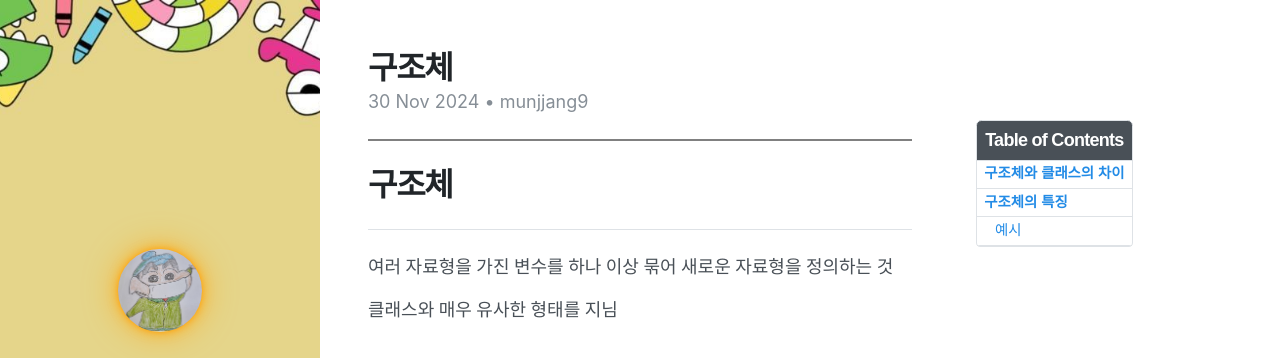
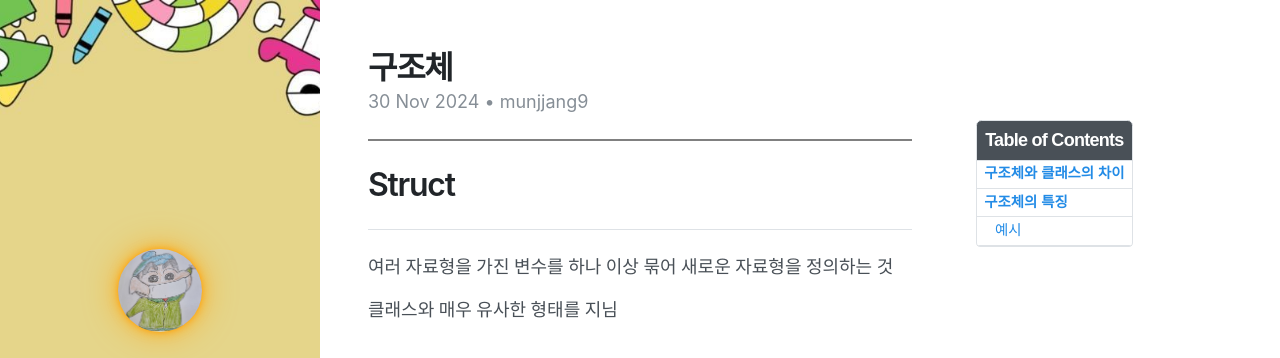
Before and after one commit to munjjang9/munjjang9.github.io, a Jekyll site: the page built from _posts/2024-11-30-Struct.md, in a window 1280 px wide and 900 px high. Shown: the top 358 px of the window. Built offline with Jekyll 4.4.1, drawn with Linux system fonts in a browser that asks for light colours; nearby versions of some CDN libraries; comment, search, counter and statistics services are not loaded.

Commit message:
Update 2024-11-30-Struct.md
Title Changed

```diff
--- a/_posts/2024-11-30-Struct.md
+++ b/_posts/2024-11-30-Struct.md
@@ -8,7 +8,7 @@ categories: [C/C++/C#]
 toc: true
 ---
 
-# 구조체
+# Struct
 ---
 여러 자료형을 가진 변수를 하나 이상 묶어 새로운 자료형을 정의하는 것
 
```
